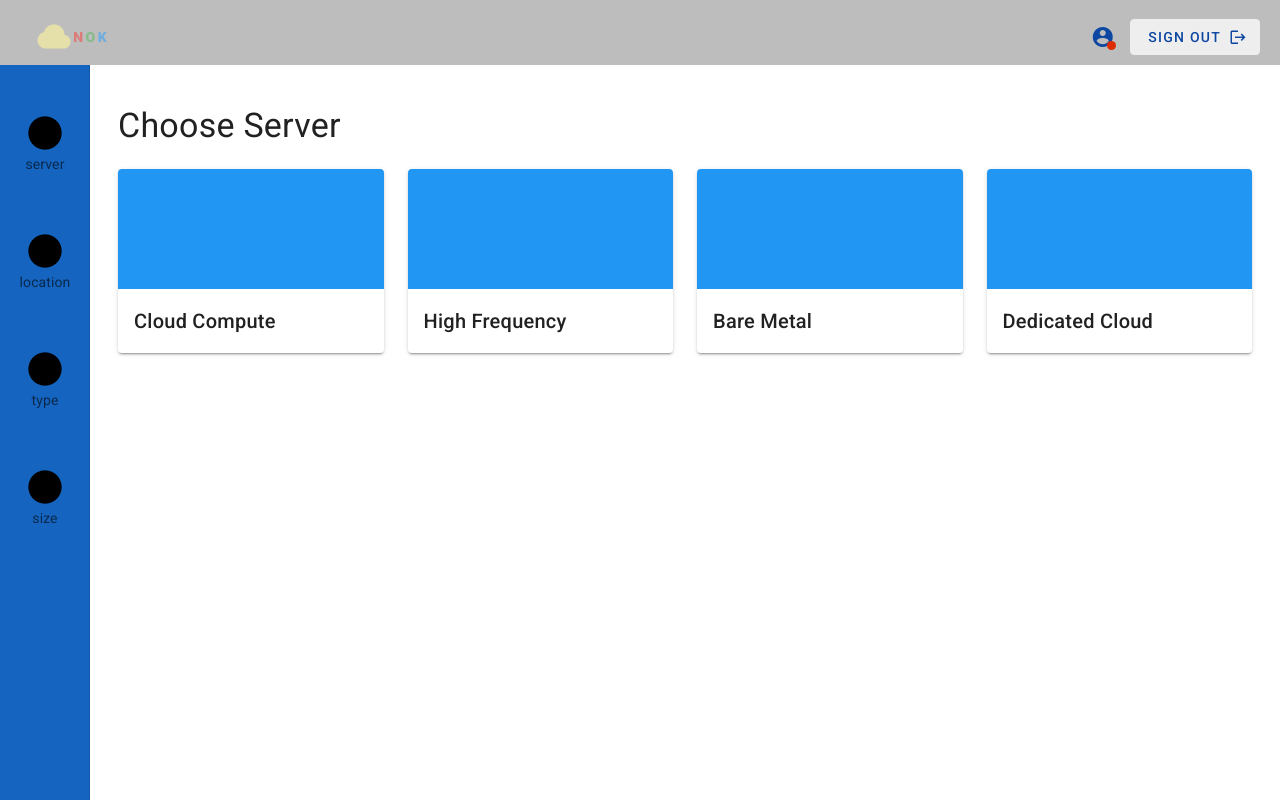
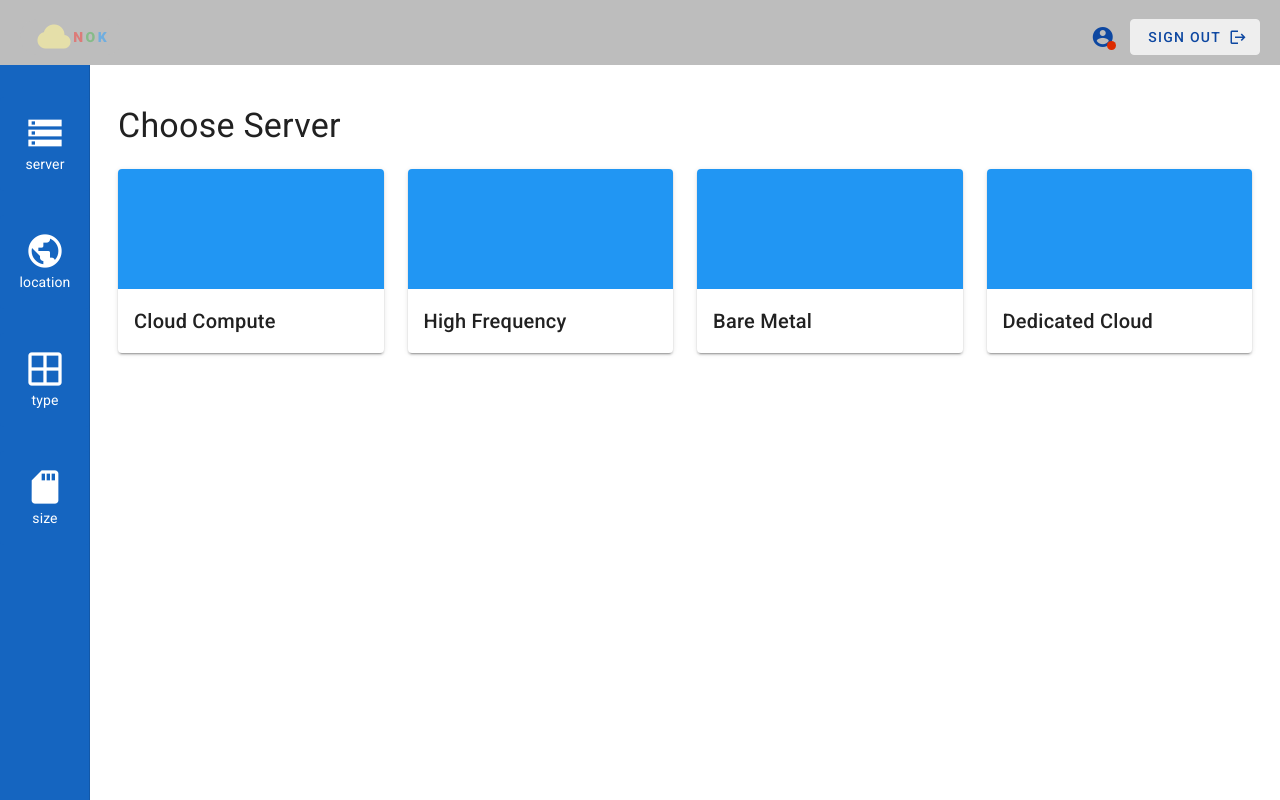
Before and after one commit to saman-re/abrnok, a Vue app: page /new_server in a window 1280 px wide. Built offline with nearby package versions, Linux system fonts and the light colour scheme.

Commit message:
navigation drawer icons fixed

```diff
--- a/public/index.html
+++ b/public/index.html
@@ -7,6 +7,7 @@
     <link rel="icon" href="<%= BASE_URL %>favicon.ico">
     <title><%= htmlWebpackPlugin.options.title %></title>
     <link rel="stylesheet" href="https://fonts.googleapis.com/css?family=Roboto:100,300,400,500,700,900">
+    <link href='https://fonts.googleapis.com/css?family=Roboto:100,300,400,500,700,900|Material+Icons' rel="stylesheet">
     <link rel="stylesheet" href="https://cdn.jsdelivr.net/npm/@mdi/font@latest/css/materialdesignicons.min.css">
   </head>
   <body>
--- a/src/components/NavigationDrawer.vue
+++ b/src/components/NavigationDrawer.vue
@@ -4,11 +4,11 @@
         <v-list-item class="container px-0" v-for="(listItem,index) in listItems" :key="index">
           <v-card flat width="100%" class="blue darken-3">
             <v-card-text class="text-center pb-0">
-            <v-icon x-large class="black--text">
-              mdi-{{listItem.icon}}
+            <v-icon x-large class="white--text">
+              {{listItem.icon}}
             </v-icon>
             </v-card-text>
-            <v-card-subtitle class="pt-0 text-center">
+            <v-card-subtitle class="pt-0 text-center white--text">
               {{listItem.subtitle}}
             </v-card-subtitle>
           </v-card>
@@ -21,22 +21,21 @@
 export default {
     data(){
         return{
-            // navDrawer:this.$store.state.navShow,
         listItems:[
             {
-                icon:'circle',
+                icon:'storage',
                 subtitle:'server'
             },
             {
-                icon:'circle',
+                icon:'public',
                 subtitle:'location'
             },
             {
-                icon:'circle',
+                icon:'window',
                 subtitle:'type'
             },
             {
-                icon:'circle',
+                icon:'sd_card',
                 subtitle:'size'
             },
         ]
--- a/src/components/New Server/ServerLocation.vue
+++ b/src/components/New Server/ServerLocation.vue
@@ -0,0 +1,5 @@
+<template>
+    <div>
+        <h1>server location</h1>
+    </div>
+</template>
--- a/src/components/Toolbar.vue
+++ b/src/components/Toolbar.vue
@@ -11,8 +11,8 @@
       <v-icon>mdi-menu</v-icon>
     </v-btn>
     <v-app-bar-title class="text-no-wrap px-0">
-      <v-btn plain class="grey lighten-1 rounded-pill">
-        <v-icon class="yellow--text text--lighten-3" large href="">mdi-cloud</v-icon>
+      <v-btn plain class="grey lighten-1 rounded-pill" href="https://abrnoc.com/">
+        <v-icon class="yellow--text text--lighten-3" large>mdi-cloud</v-icon>
         <span class="text-subtitle1 font-weight-black red--text text--lighten-1"
           >N</span
         >
--- a/src/store/store.js
+++ b/src/store/store.js
@@ -9,9 +9,7 @@ export const store=new Vuex.Store({
     },
     mutations:{
         navSwitch(state,payload){
-            console.log('befor',state.navShow);
             state.navShow=payload;
-            console.log('after',state.navShow);
         }
     }
 })
```
